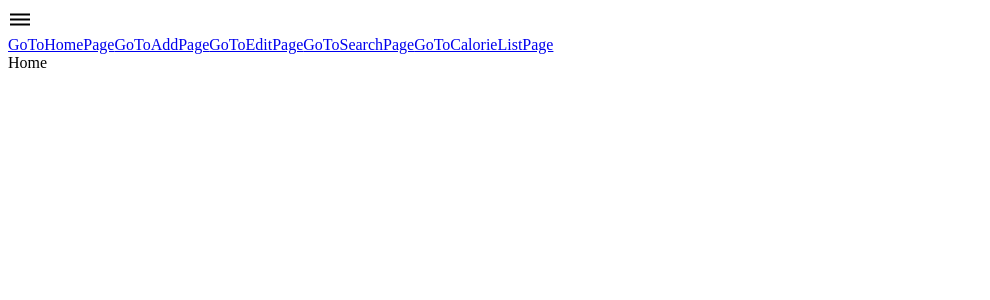
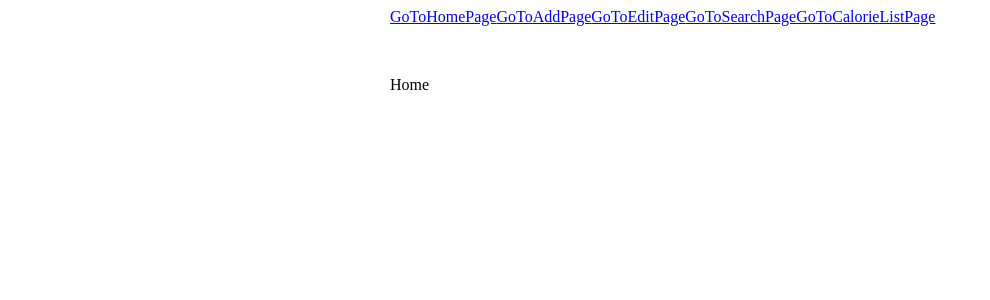
Before and after one commit to lbsyh1/calorie, a React app: page / in a window 1280 px wide. Shown: the top 300 px of the page, without its empty margins (0-990 px from the left). Built offline with nearby package versions, Linux system fonts and the light colour scheme; the HTML template or start-up script is replaced by a standard one.

Commit message:
chore: 불필요한 icon제거, Wrapper, PageWrapper 추가

```diff
--- a/src/App.js
+++ b/src/App.js
@@ -1,4 +1,5 @@
 import React from "react";
+import styled from "@emotion/styled";
 import { BrowserRouter, Routes, Route } from "react-router-dom";
 
 import Home from "@/page/Home";
@@ -6,15 +7,26 @@ import Search from "@/page/Search";
 import AddFoodCalorie from "@/page/AddFoodCalorie";
 import MyCalorieList from "@/page/MyCalorieList";
 import EditFoodCalorie from "@/page/EditFoodCalorie";
-import DehazeIcon from "@mui/icons-material/Dehaze";
+
 import SideBar from "./components/SideBar";
+
+const Wrapper = styled.div`
+  width: 100%;
+  max-width: 500px;
+  margin: auto;
+  display: flex;
+  flex-direction: column;
+`;
+
+const PageWrapper = styled.section`
+  margin-top: 50px;
+`;
 function App() {
   return (
-    <div className="App">
-      <DehazeIcon />
-
+    <Wrapper className="App">
       <BrowserRouter>
         <SideBar />
+        <PageWrapper>
           <Routes>
             <Route path="/" element={<Home />} />
             <Route path="search" element={<Search />} />
@@ -22,8 +34,9 @@ function App() {
             <Route path="my-calories/add" element={<AddFoodCalorie />} />
             <Route path="my-calories/edit" element={<EditFoodCalorie />} />
           </Routes>
+        </PageWrapper>
       </BrowserRouter>
-    </div>
+    </Wrapper>
   );
 }
 
```
Lines whose indentation alone changed are shown as unchanged.
